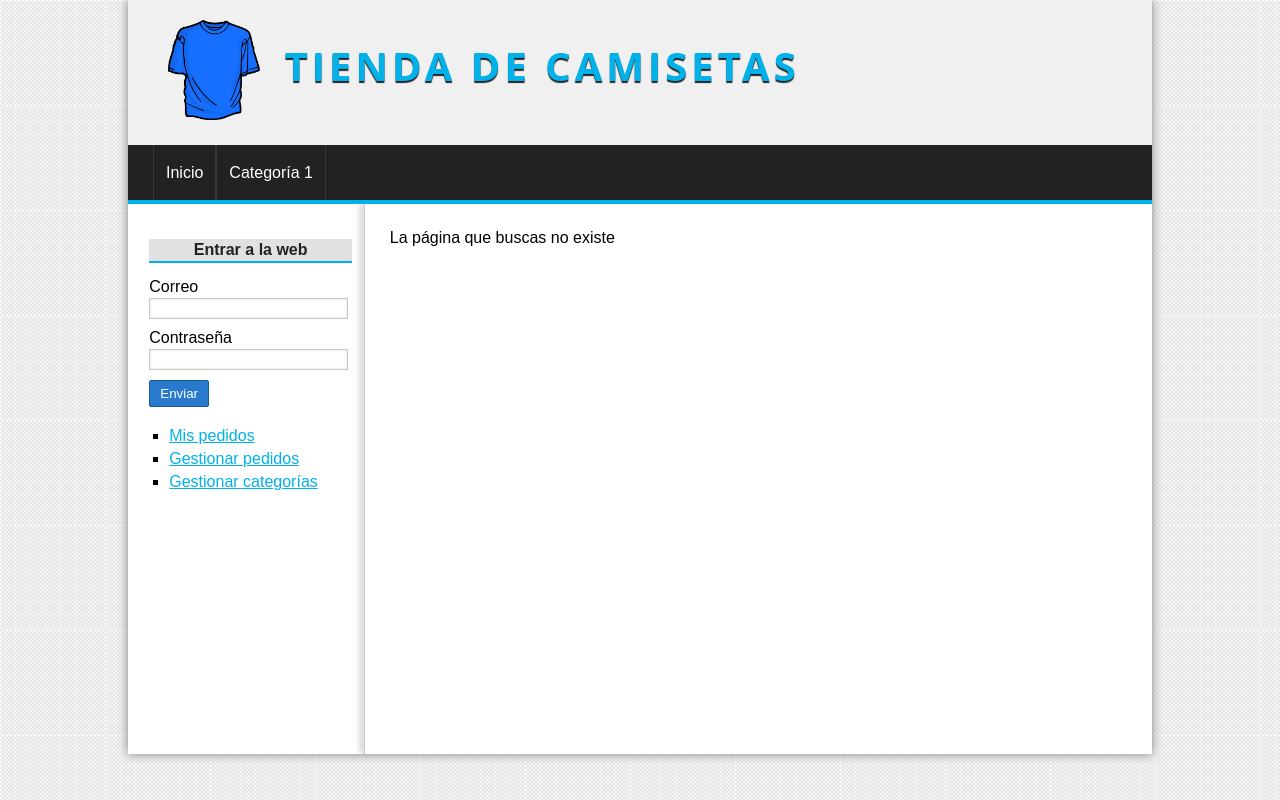
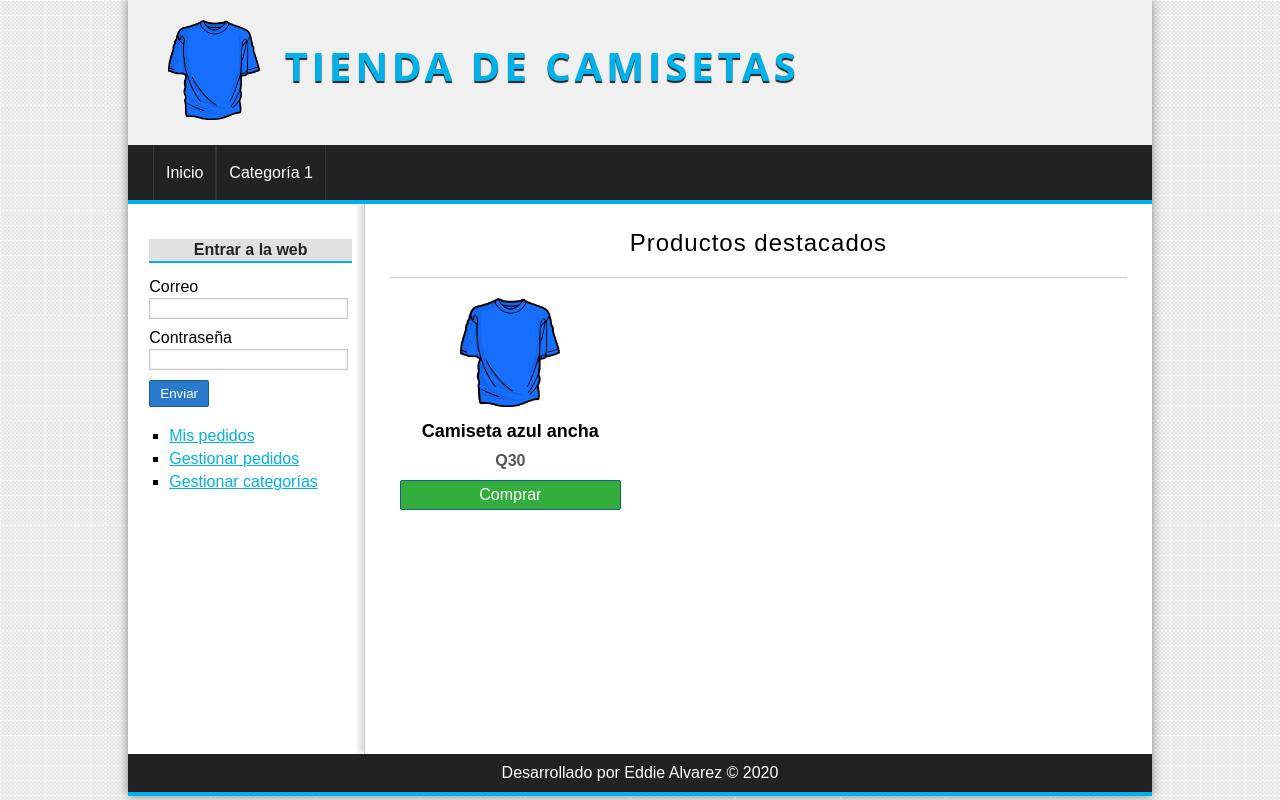
Before and after one commit to EddieAlvarez01/Tienda_Playeras_Php, a PHP site: page /masterphp/ in a window 1280 px wide. Run offline with PHP 8.4, Linux system fonts and the light colour scheme.

Commit message:
Rutas amigables

```diff
--- /dev/null
+++ b/config/parameters.php
@@ -0,0 +1,5 @@
+<?php
+
+define("base_url", "http://localhost/masterphp/Tienda_Playeras_Php/");          //LA URL PRINCIPAL
+define("controller_default", "ProductoController");                             //EL CONTROLADOR POR DEFECTO
+define("action_default", "index");                                              //EL METODO POR DEFECTO
--- a/index.php
+++ b/index.php
@@ -1,25 +1,39 @@
 <?php
 require_once 'autoload.php';
+require_once 'config/parameters.php';
 require_once 'views/layout/header.php';
 require_once 'views/layout/sidebar.php';
 
+//MOSTRAR ERROR DE UN RECURSO INEXISTENTE
+function showError(){
+    $error = new ErrorController();
+    $error->index();
+}
+
 if(isset($_GET['controller'])){
     $nameController = $_GET['controller'] . 'Controller';              //COMPRUEBA SI EXISTE UN CONTROLADOR POR LA URL
+}else if(!isset($_GET['action'])) {
+    $nameController = controller_default;
 }else{
-    echo "La página que buscas no existe";
+    showError();
     exit();
 }
 
 if(class_exists($nameController)){
     $controller = new $nameController();            //CREACION DE NUEVA INSTANCIA EN CASO QUE EXISTA EL CONTROLADOR
-    if(isset($_GET['action']) && method_exists($controller, $_GET['action'])){   //SI VIENE UNA ACCION Y EXISTE LA ACCION EN LA CLASE SE EJECUTA
-        $action = $_GET['action'];
+    if(isset($_GET['action']) && $_GET['action'] != ''){
+        if(method_exists($controller, $_GET['action'])){        //SI EXISTE EL METODO EN EL CONTROLADOR
+            $action = $_GET['action'];
+            $controller->$action();
+        }else{
+            showError();
+        }
+    }else{
+        $action = action_default;
         $controller->$action();
-    }else{
-        echo "La página que buscas no existe";
     }
 }else{
-    echo "La págiona que buscas no existe";
+    showError();
 }
 
 require_once 'views/layout/footer.php';
--- a/views/layout/header.php
+++ b/views/layout/header.php
@@ -3,15 +3,15 @@
     <head>
         <meta charset="UTF-8">
         <title>Tienda de Camisetas</title>
-        <link rel="stylesheet" href="assets/css/styles.css">
+        <link rel="stylesheet" href="<?=base_url?>assets/css/styles.css">
     </head>
     <body>
         <!-- CABECERA -->
         <div id="container">
             <header id="header">
                 <div id="logo">
-                    <img src="assets/img/camiseta.png" alt="Camiseta logo">
-                    <a href="index_model.php">
+                    <img src="<?=base_url?>assets/img/camiseta.png" alt="Camiseta logo">
+                    <a href="index.php">
                         Tienda de camisetas
                     </a>
                 </div>
```
Also changed, not shown: controllers/ErrorController.php (added, +9 -0 lines), .htaccess (added).
